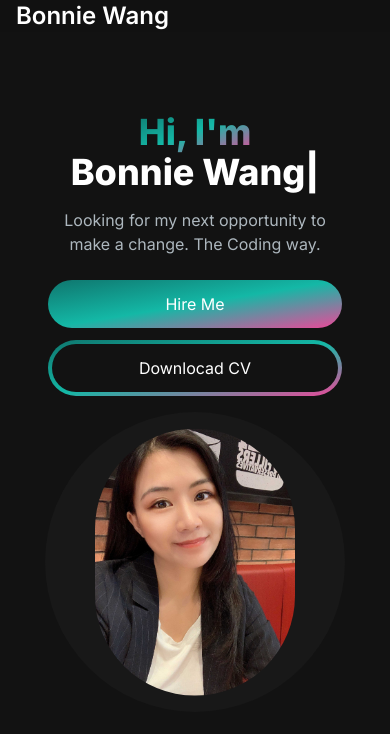
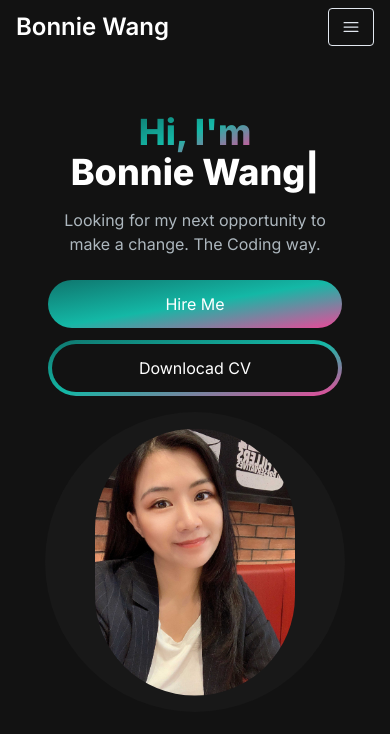
Before and after one commit to Bonnie423/My-Portfolio, a Next.js app in the folder bonnie-portfolio/: page / in a window 390 px wide. Shown: the top 734 px of the page. Built offline with nearby package versions, Linux system fonts and the light colour scheme.

Commit message:
add mobile navbar

```diff
--- /dev/null
+++ b/bonnie-portfolio/app/components/MenuOverlay.tsx
@@ -0,0 +1,21 @@
+import React from 'react'
+import NavLink from './NavLink'
+import {LinksType} from '../model/Links'
+
+interface Props{
+  links:LinksType[]
+}
+const MenuOverlay = ({links}:Props) => {
+  return (
+    <ul className='flex flex-col py-4 items-center'>
+      {links.map((link, index:number) =>(
+        <li key={index}>
+
+<NavLink href={link.path} title={link.title} />
+        </li>
+      ))}
+    </ul>
+  )
+}
+
+export default MenuOverlay
--- a/bonnie-portfolio/app/components/Navbar.tsx
+++ b/bonnie-portfolio/app/components/Navbar.tsx
@@ -1,50 +1,61 @@
 'use client'
 import Link from 'next/link'
-import React,{useState} from 'react'
+import React, { useState } from 'react'
 import NavLink from './NavLink'
-import {Bars3Icon,XMarkIcon } from '@heroicons/react/24/solid'
+import { Bars3Icon, XMarkIcon } from '@heroicons/react/24/solid'
+import { LinksType } from '../model/Links'
+import MenuOverlay from './MenuOverlay'
+
 
 const navLinks = [
   {
-    title:"About",
-    path: "#about",
+    title: 'About',
+    path: '#about',
   },
   {
-    title:"Projects",
-    path: "#projects",
+    title: 'Projects',
+    path: '#projects',
   },
   {
-    title:"Contact",
-    path: "#contact",
+    title: 'Contact',
+    path: '#contact',
   },
-
-]
+] as LinksType[]
 
 const Navbar = () => {
-  const [navbarOpen,setNavbarOpen] =useState(false)
+  const [navbarOpen, setNavbarOpen] = useState(false)
   return (
-    <nav className='fixed top-0 left-0 right-0 z-10 bg-[#121212] bg-opacity-90'>
-      <div className="flex flex-wrap items-center justify-between max-auto px-4">
-        <Link href={'/'} className="text-2xl md:text-5xl text-white font-semibold">
+    <nav className="fixed top-0 left-0 right-0 z-10 bg-[#121212] bg-opacity-100">
+      <div className="flex flex-wrap items-center justify-between max-auto px-4 py-2">
+        <Link
+          href={'/'}
+          className="text-2xl md:text-5xl text-white font-semibold"
+        >
           Bonnie Wang{' '}
         </Link>
-        <div className='mobile-menu blcok md:hidden'>
-          {navbarOpen?<button><Bars3Icon className='' /></button> : <button></button>}
+        {/* mobile navbar */}
+        <div className="mobile-menu blcok md:hidden">
+          {!navbarOpen ? (
+            <button onClick={()=>setNavbarOpen(true)} className=" text-slate-200 flex items-center px-3 py-2 border rounded border-slate-200  hover:border-white">
+              <Bars3Icon className="h-5 w-5" />
+            </button>
+          ) : (
+            <button onClick={()=>setNavbarOpen(false)} className=" text-slate-200 flex items-center px-3 py-2 border rounded border-slate-200  hover:border-white">
+            <XMarkIcon className="h-5 w-5" />
+          </button>
+          )}
         </div>
         <div className="menu hidden blcok md:w-auto " id="navbar">
-          <ul className='flex p-4 md:p-0 md:flex-row md:space-x-8 mt-0'>
-           {
-            navLinks.map((link, index) =>(
+          <ul className="flex p-4 md:p-0 md:flex-row md:space-x-8 mt-0">
+            {navLinks.map((link, index) => (
               <li key={index}>
                 <NavLink href={link.path} title={link.title}></NavLink>
               </li>
-            )
-
-      )
-           }
+            ))}
           </ul>
         </div>
       </div>
+      {navbarOpen? <MenuOverlay links={navLinks}/> : null}
     </nav>
   )
 }
--- /dev/null
+++ b/bonnie-portfolio/app/model/Links.ts
@@ -0,0 +1,4 @@
+export interface LinksType{
+  path: string
+  title: string
+}
```
